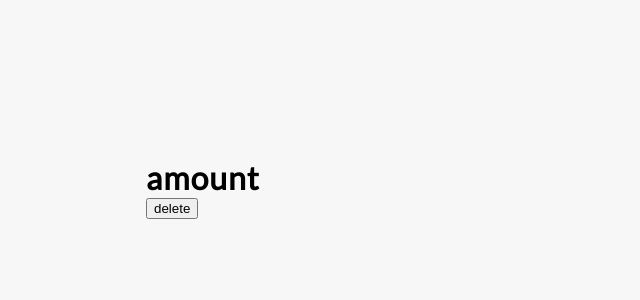
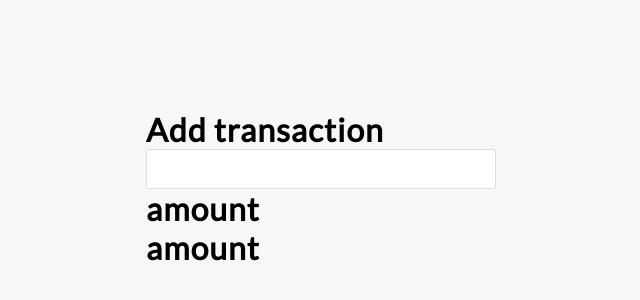
Before and after one commit to mhd-zulqarnain/expense-calculator, a React (Create React App) app: page / in a window 1280 px wide. Shown: the part 212-512 px from the top of the page, without its empty margins (319-959 px from the left). Built offline with nearby package versions, Linux system fonts and the light colour scheme.

Commit message:
added basic hanling

```diff
--- a/src/App.js
+++ b/src/App.js
@@ -7,16 +7,17 @@ import reducer from './context/AppReducer'
 function App() {
   const tmp = { id: Date.now(), amount: "as" }
   const arr = [
-    tmp, tmp
+    { id: Date.now(), amount: "as" },  { id: Date.now(), amount: "asd" }
   ]
   const [transactions, dispatch] = useReducer(reducer, arr)
 
-  console.log(transactions)
   return (
     <div className="App">
       <div className="container">
-        {/* <AddTransactions dispatch={dispatch} transactions={transactions} /> */}
-        <Transactions transactions={transactions} dispatch={dispatch} />
+        <AddTransactions dispatch={dispatch} transactions={transactions} />
+        {transactions.map(item=>{
+          return <Transactions  transactions={transactions} />
+        })}
       </div>
     </div>
 
--- a/src/components/AddTransactions.js
+++ b/src/components/AddTransactions.js
@@ -12,6 +12,7 @@ const AddTransactions = ({ dispatch, transactions }) => {
         console.log(transactions)
     }
 
+    console.log(transactions)
 
     return <>
         <h1>Add transaction</h1>
--- a/src/components/Transactions.js
+++ b/src/components/Transactions.js
@@ -1,18 +1,13 @@
 import React from 'react';
 import { ACTIONS } from '../context/AppReducer'
 const Transactions = ({ transaction, dispatch }) => {
-    const amount = () => {
-        // if (transaction.amount === null)
-        //     " "
-        // else
-        //     transaction.amount
-    }
-    return <div>
-        <h1>{"amount"}</h1>
-        <button
-            onClick={(e) => dispatch({ type: ACTIONS.REMOVE, payload: transaction.id })}
-        >delete</button>
-    </div>;
+
+return(
+ <div>
+
+    <h1>{"amount"}</h1>
+
+</div>);
 }
 
 
```
